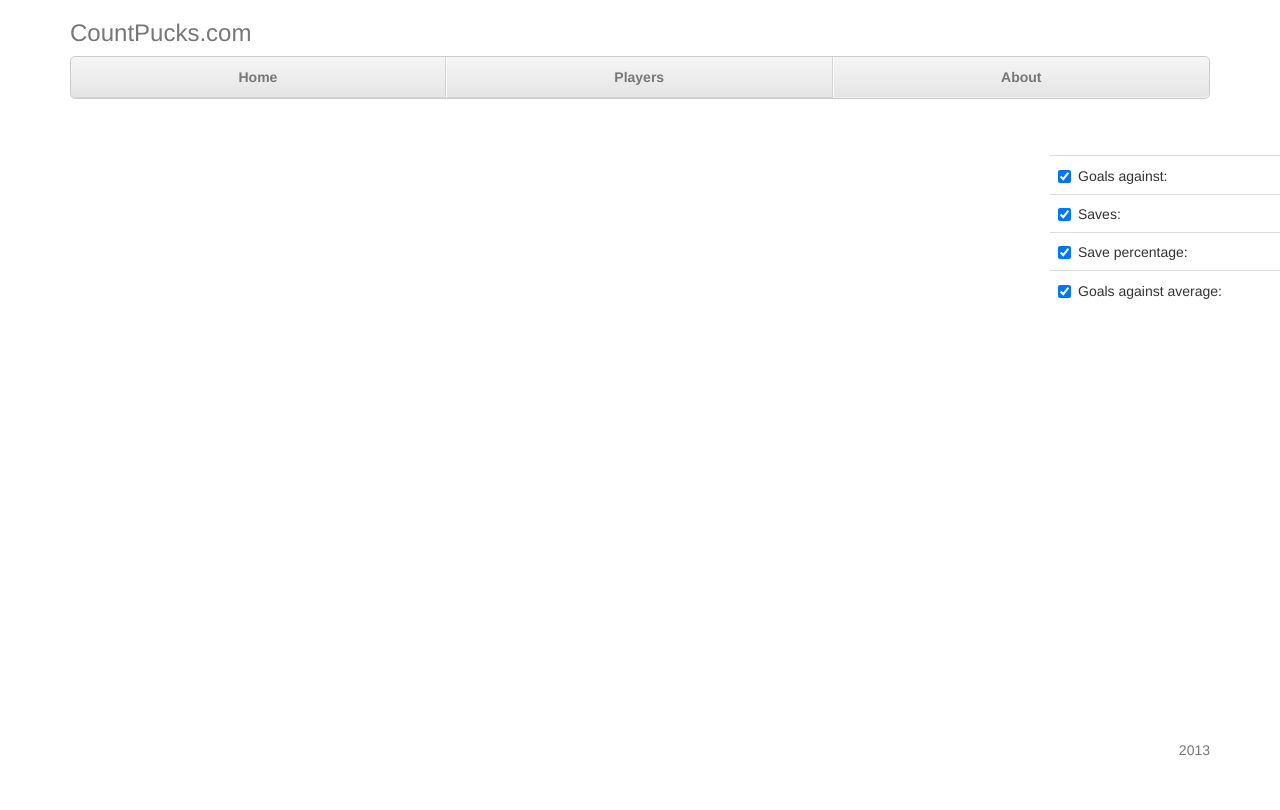
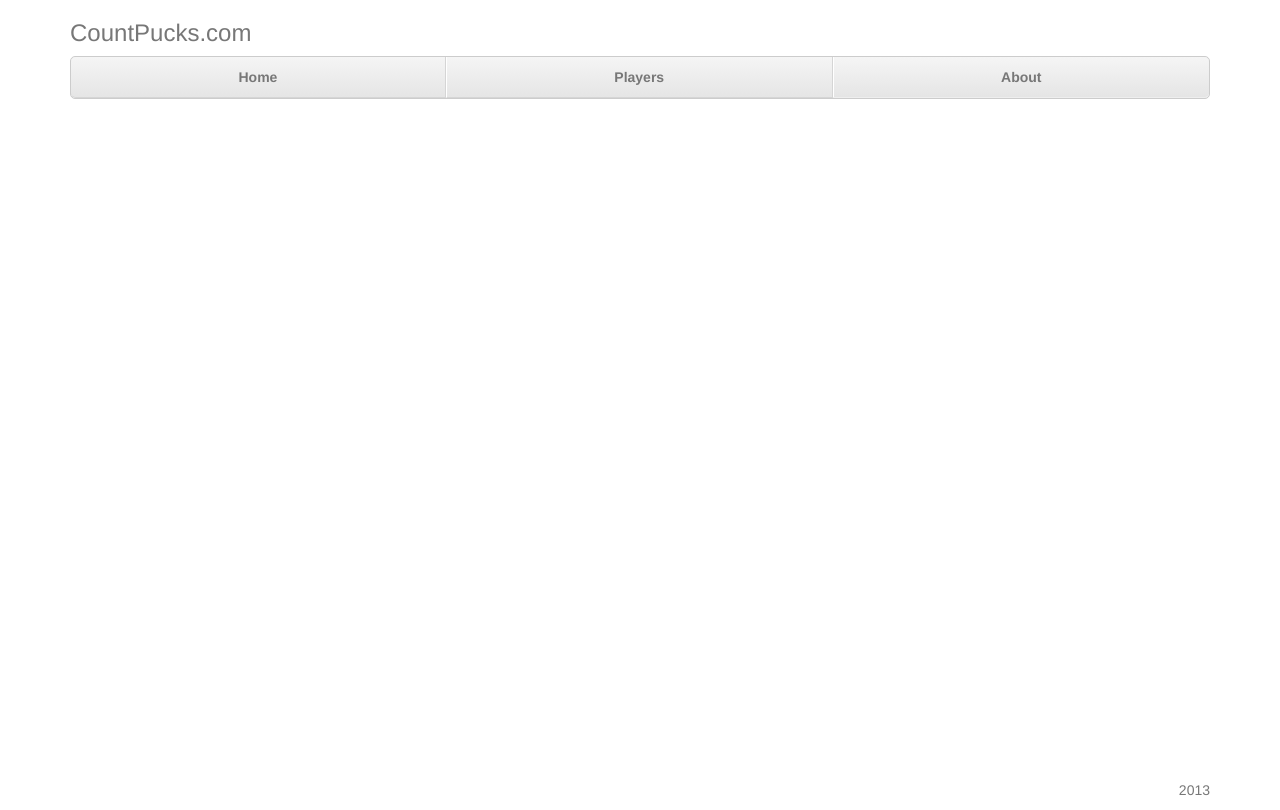
Before and after one commit to lemmetry/countpucks, a Django app: template countpucks/templates/plot_goalie.html in a window 1280 px wide; the page is wider, and only the part inside the window is pictured. Before the commit the page ends 756 px from the top of that part, so only its background shows below. Run offline with Django 3.2, Linux system fonts and the light colour scheme; the template is opened without the code that fills it, so the values that code supplies are empty; some libraries are stand-ins or nearby versions.

Commit message:
Sticky footer.

```diff
--- a/countpucks/static/countpucks/css/homepage.css
+++ b/countpucks/static/countpucks/css/homepage.css
@@ -1,4 +1,5 @@
-* {
+*
+{
     padding: 0;
     margin: 0;
 }
@@ -92,20 +93,24 @@
     margin-left: auto;
     margin-right: auto;
     padding-top: 20px;
+    overflow: auto;
+    padding-bottom: 40px;
 }
 
  /*Wrapper for page content to push down footer */
 #wrap
 {
 	min-height: 100%;
-	margin: 0 auto -60px;
-	padding: 0 0 60px;
 }
 
 #footer
 {
     text-align: right;
     height: 40px;
+    margin-top: -40px; /* negative value of footer height */
+    padding-top: 20px;
+    position: relative;
+    clear: both;
 }
 
 .table-hover tbody tr:hover td, .table-hover tbody tr:hover th
```
